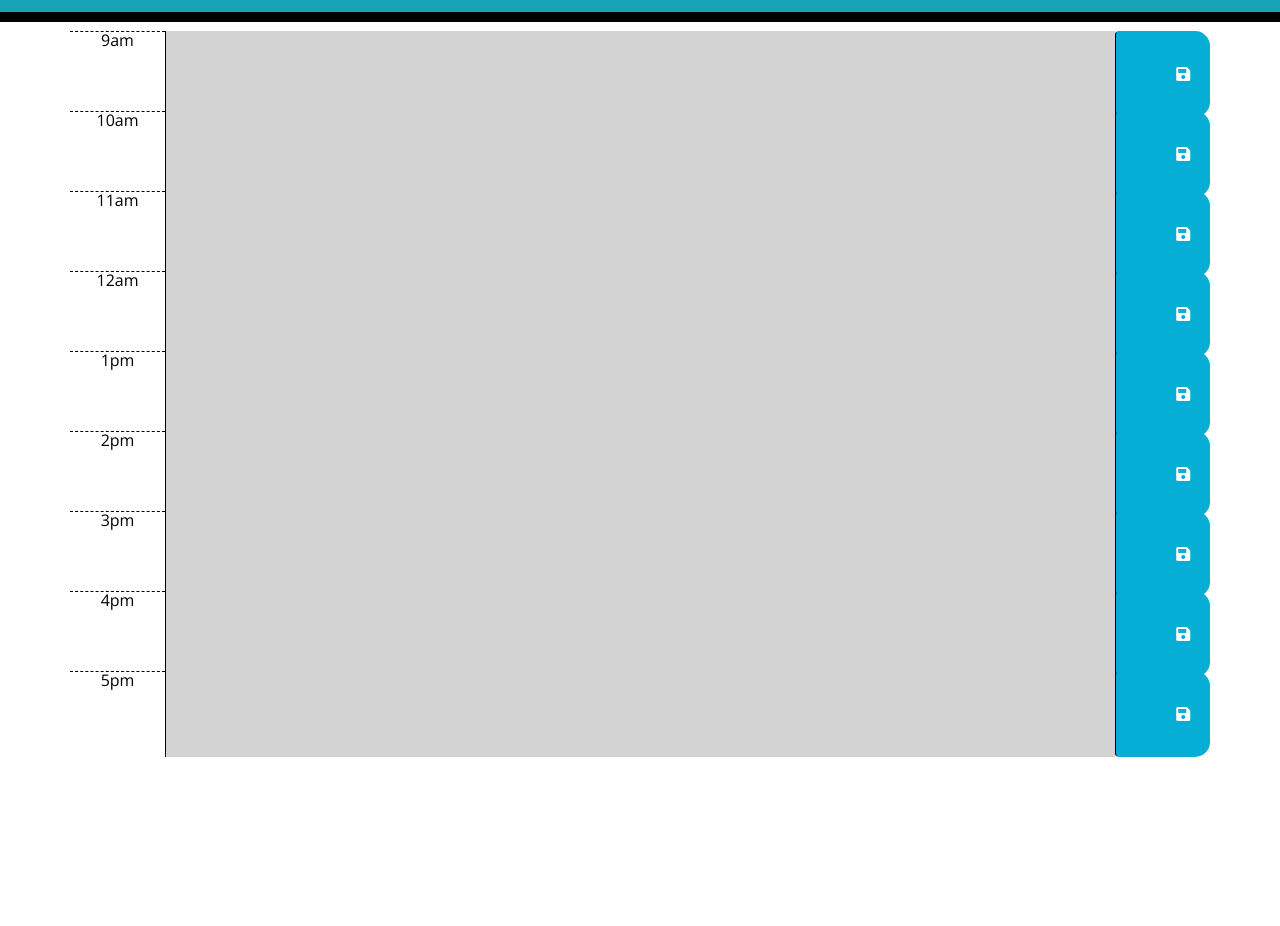
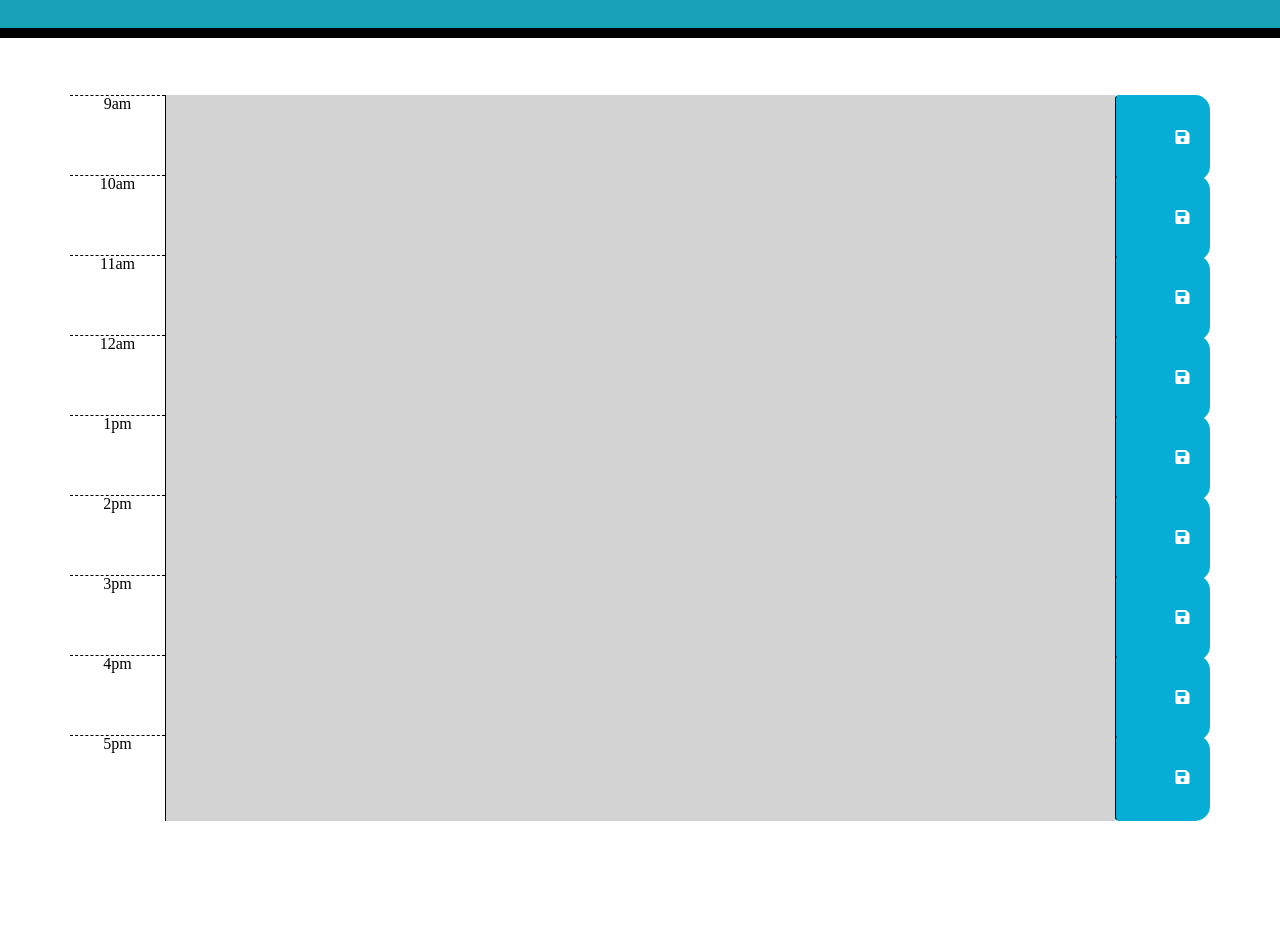
Before and after one commit to Farrancampbell/work_day_scheduler, a plain HTML site: page index.html in a window 1280 px wide. Shown: the part 186-1112 px from the top of the page. Before the commit the page ends 968 px from the top, so only its background shows below. Drawn offline with nearby package versions, Linux system fonts and the light colour scheme; a web font is replaced by a local one.

Commit message:
updated README

```diff
--- a/style.css
+++ b/Assets/CSS/style.css
@@ -1,5 +1,5 @@
 body {
-  font-family: 'Open Sans', sans-serif;
+  font-family: 'New Tegomin', serif;
   font-size: 16px;
   line-height: 1;
 }
@@ -25,9 +25,10 @@ textarea {
   white-space: pre-wrap;
 }
 
-.time-block {
+.time-slot {
   text-align: center;
   border-radius: 15px;
+
 }
 
 .row {
@@ -69,3 +70,7 @@ textarea {
   font-size: 20px;
   transition: all 0.3s ease-in-out;
 }
+
+footer {
+  margin-top: 80px;
+}
--- a/index.html
+++ b/index.html
@@ -14,11 +14,10 @@
       integrity="sha384-50oBUHEmvpQ+1lW4y57PTFmhCaXp0ML5d60M1M7uH2+nqUivzIebhndOJK28anvf"
       crossorigin="anonymous"
     />
-    <link
-      href="https://fonts.googleapis.com/css?family=Open+Sans&display=swap"
-      rel="stylesheet"
+    <link rel="preconnect" href="https://fonts.gstatic.com">
+    <link href="https://fonts.googleapis.com/css2?family=New+Tegomin&display=swap" rel="stylesheet">
     />
-    <link rel="stylesheet" href="style.css"/>
+    <link href="./Assets/CSS/style.css" rel="local CSS Stylesheet">
     <title>Work Day Scheduler</title>
   </head>
   <body>
@@ -27,64 +26,67 @@
       <p class="lead">A simple calendar app for scheduling your work day</p>
       <p id="currentDay" class="lead"></p>
     </header>
+    <br>
+    <br>
+    <br>
     <div class="container">
-      <div class="row time-block">
+      <div class="row time-slot">
         <div class="col-md-1 hour">9am</div>
         <textarea class="col-md-10 description" id="9"></textarea>
         <button class="btn saveBtn col-md-1" data-hr="9">
           <i class="fas fa-save"></i>
         </button>
       </div>
-      <div class="row time-block">
+      <div class="row time-slot">
         <div class="col-md-1 hour">10am</div>
         <textarea class="col-md-10 description" id="10"></textarea>
         <button class="btn saveBtn col-md-1" data-hr="10">
           <i class="fas fa-save"></i>
         </button>
       </div>
-      <div class="row time-block">
+      <div class="row time-slot">
         <div class="col-md-1 hour">11am</div>
         <textarea class="col-md-10 description" id="11"></textarea>
         <button class="btn saveBtn col-md-1" data-hr="11">
           <i class="fas fa-save"></i>
         </button>
       </div>
-      <div class="row time-block">
+      <div class="row time-slot">
         <div class="col-md-1 hour">12am</div>
         <textarea class="col-md-10 description" id="12"></textarea>
         <button class="btn saveBtn col-md-1" data-hr="12">
           <i class="fas fa-save"></i>
         </button>
       </div>
-      <div class="row time-block">
+      <div class="row time-slot">
         <div class="col-md-1 hour">1pm</div>
         <textarea class="col-md-10 description" id="13"></textarea>
         <button class="btn saveBtn col-md-1" data-hr="13">
           <i class="fas fa-save"></i>
         </button>
       </div>
-      <div class="row time-block">
+      <div class="row time-slot">
         <div class="col-md-1 hour">2pm</div>
         <textarea class="col-md-10 description" id="14"></textarea>
         <button class="btn saveBtn col-md-1" data-hr="14">
           <i class="fas fa-save"></i>
         </button>
       </div>
-      <div class="row time-block">
+      <div class="row time-slot">
         <div class="col-md-1 hour">3pm</div>
         <textarea class="col-md-10 description" id="15"></textarea>
         <button class="btn saveBtn col-md-1" data-hr="15">
           <i class="fas fa-save"></i>
         </button>
       </div>
-      <div class="row time-block">
+      <div class="row time-slot">
         <div class="col-md-1 hour">4pm</div>
         <textarea class="col-md-10 description" id="16"></textarea>
         <button class="btn saveBtn col-md-1" data-hr="16">
           <i class="fas fa-save"></i>
         </button>
       </div>
-      <div class="row time-block">
+      <div class="row time-slot">
         <div class="col-md-1 hour">5pm</div>
         <textarea class="col-md-10 description" id="17"></textarea>
         <button class="btn saveBtn col-md-1" data-hr="17">
@@ -96,10 +98,9 @@
         <br>
       </footer>
 
-      <!-- Timeblocks go here -->
     </div>
     <script src="https://cdnjs.cloudflare.com/ajax/libs/jquery/3.2.1/jquery.min.js"></script>
     <script src="https://cdnjs.cloudflare.com/ajax/libs/moment.js/2.24.0/moment.min.js"></script>
-    <script src="script.js"></script>
+    <script src="Assets/Javascript/script.js"></script>
   </body>
 </html>
```
Also changed, not shown: Assets/Javascript/script.js (renamed from script.js, +0 -11 lines), Assets/CSS/Screen Shot 2021-03-27 at 3.40.18 PM.png (added), 1 other file.
